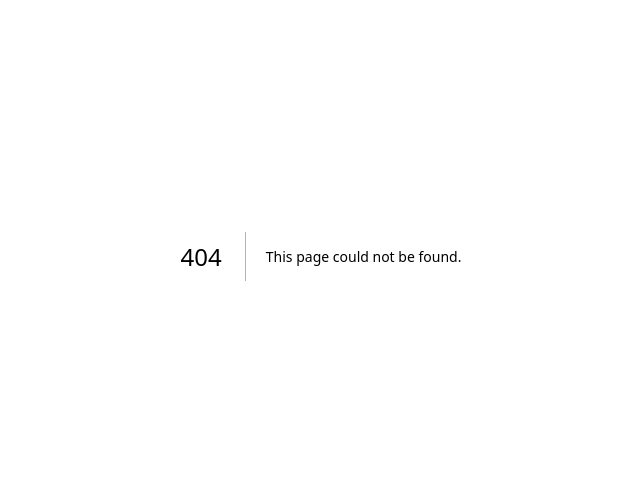
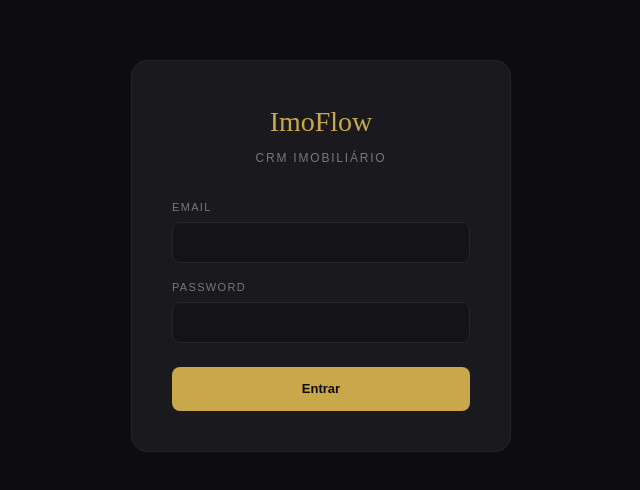
Before and after one commit to TGS07/imoflow, a Next.js app: page /login in a window 1280 px wide. Before the commit this address had no page. Shown: the part 144-634 px from the top of the page, without its empty margins (319-959 px from the left). Built offline with nearby package versions, Linux system fonts and the light colour scheme; no server answers.

Commit message:
feat: login page with Supabase auth

```diff
--- /dev/null
+++ b/app/login/page.tsx
@@ -0,0 +1,70 @@
+'use client'
+import { useState } from 'react'
+import { useRouter } from 'next/navigation'
+import { createClient } from '@/lib/supabase/client'
+
+export default function LoginPage() {
+  const [email, setEmail] = useState('')
+  const [password, setPassword] = useState('')
+  const [error, setError] = useState('')
+  const [loading, setLoading] = useState(false)
+  const router = useRouter()
+  const supabase = createClient()
+
+  async function handleSubmit(e: React.FormEvent) {
+    e.preventDefault()
+    setLoading(true)
+    setError('')
+
+    const { error } = await supabase.auth.signInWithPassword({ email, password })
+    if (error) {
+      setError('Email ou password incorretos.')
+      setLoading(false)
+      return
+    }
+    router.push('/dashboard')
+    router.refresh()
+  }
+
+  return (
+    <div style={{ minHeight: '100vh', background: 'var(--bg)', display: 'flex', alignItems: 'center', justifyContent: 'center' }}>
+      <div style={{ width: 380, background: 'var(--card)', border: '1px solid var(--border)', borderRadius: 16, padding: 40 }}>
+        <div style={{ textAlign: 'center', marginBottom: 32 }}>
+          <div className="font-display" style={{ fontSize: 28, color: 'var(--gold)', marginBottom: 6 }}>ImoFlow</div>
+          <div style={{ fontSize: 12, color: 'var(--muted)', letterSpacing: '0.15em', textTransform: 'uppercase' }}>CRM Imobiliário</div>
+        </div>
+
+        <form onSubmit={handleSubmit} style={{ display: 'flex', flexDirection: 'column', gap: 16 }}>
+          <div>
+            <label style={{ fontSize: 11, letterSpacing: '0.12em', textTransform: 'uppercase', color: 'var(--muted)', display: 'block', marginBottom: 6 }}>Email</label>
+            <input
+              type="email"
+              value={email}
+              onChange={e => setEmail(e.target.value)}
+              required
+              style={{ width: '100%', background: 'var(--surface)', border: '1px solid var(--border)', borderRadius: 8, padding: '10px 14px', fontSize: 13, color: 'var(--text)', outline: 'none', fontFamily: 'Jost, sans-serif' }}
+            />
+          </div>
+          <div>
+            <label style={{ fontSize: 11, letterSpacing: '0.12em', textTransform: 'uppercase', color: 'var(--muted)', display: 'block', marginBottom: 6 }}>Password</label>
+            <input
+              type="password"
+              value={password}
+              onChange={e => setPassword(e.target.value)}
+              required
+              style={{ width: '100%', background: 'var(--surface)', border: '1px solid var(--border)', borderRadius: 8, padding: '10px 14px', fontSize: 13, color: 'var(--text)', outline: 'none', fontFamily: 'Jost, sans-serif' }}
+            />
+          </div>
+          {error && <div style={{ fontSize: 12, color: 'var(--red)', textAlign: 'center' }}>{error}</div>}
+          <button
+            type="submit"
+            disabled={loading}
+            style={{ background: 'var(--gold)', color: '#0D0D0F', border: 'none', borderRadius: 8, padding: '12px', fontSize: 13, fontWeight: 600, cursor: loading ? 'not-allowed' : 'pointer', opacity: loading ? 0.7 : 1, fontFamily: 'Jost, sans-serif', marginTop: 8 }}
+          >
+            {loading ? 'A entrar...' : 'Entrar'}
+          </button>
+        </form>
+      </div>
+    </div>
+  )
+}
```
